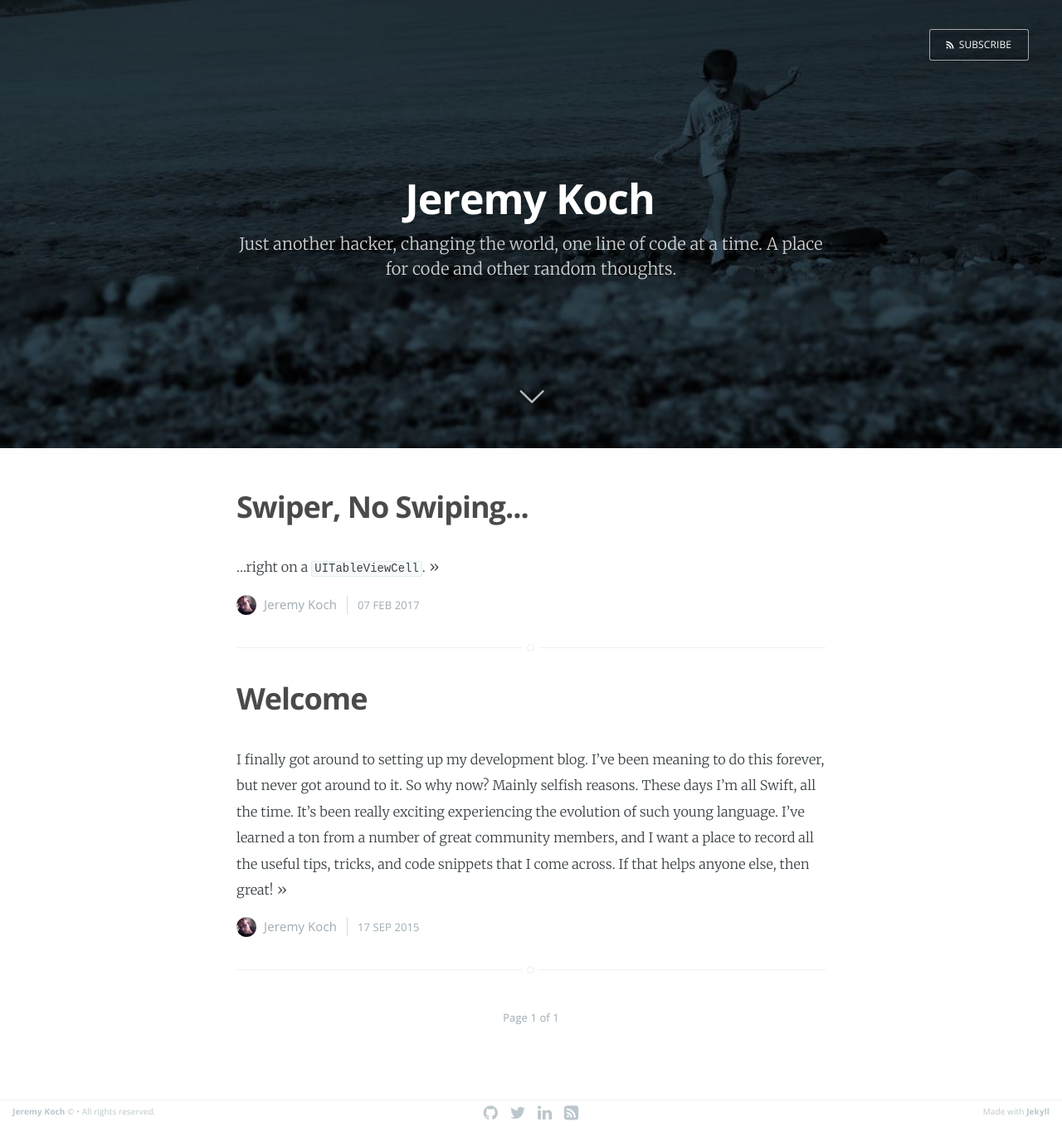
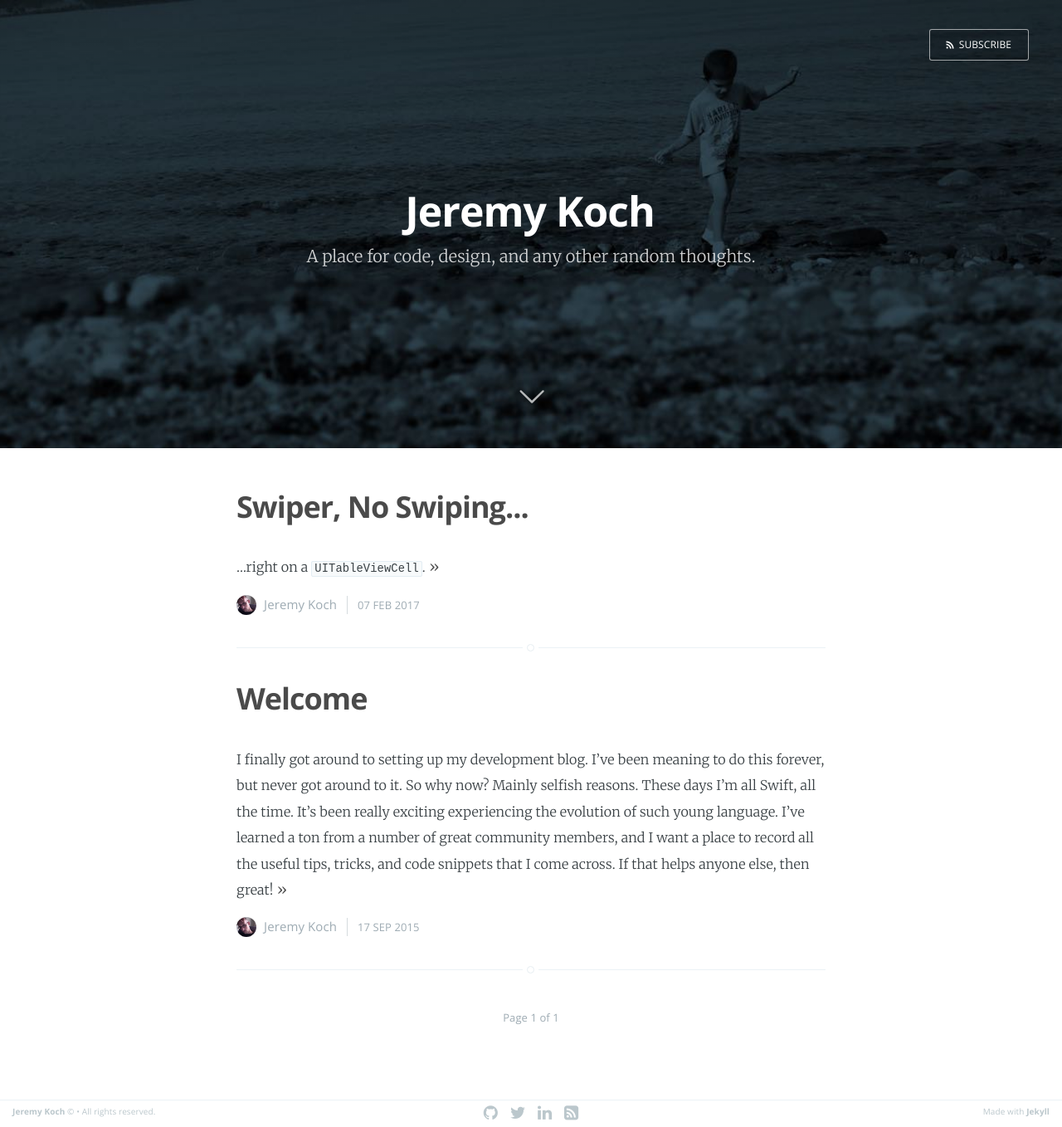
Before and after one commit to jerkoch/jerkoch.github.io, a Jekyll site: the page built from index.html, in a window 1280 px wide. Shown: the whole page at 83% size. Built offline with Jekyll 4.4.1, drawn with Linux system fonts in a browser that asks for light colours; the list of posts is cut into pages by our own code.

Commit message:
Update _config.yml

```diff
--- a/_config.yml
+++ b/_config.yml
@@ -1,7 +1,7 @@
 name: 'Jeremy Koch'
 
 title: 'Jeremy Koch'
-description: 'Just another hacker, changing the world, one line of code at a time. A place for code and other random thoughts.'
+description: 'A place for code, design, and any other random thoughts.'
 bio: 'Engineer at IBM. Designs and builds beautiful products. Codes in Swift. Sexying up the enterprise.'
 timezone: America/Los_Angeles
 
```
